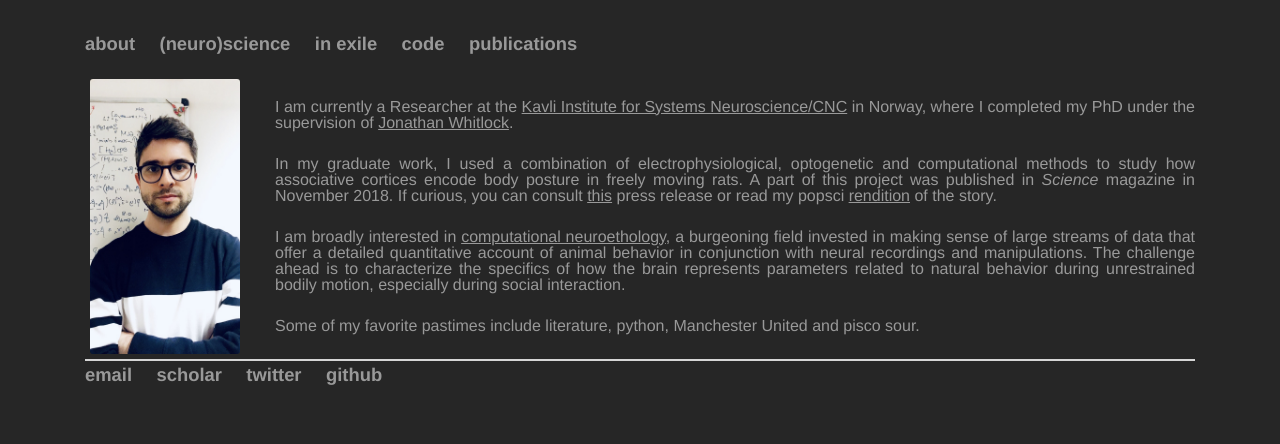
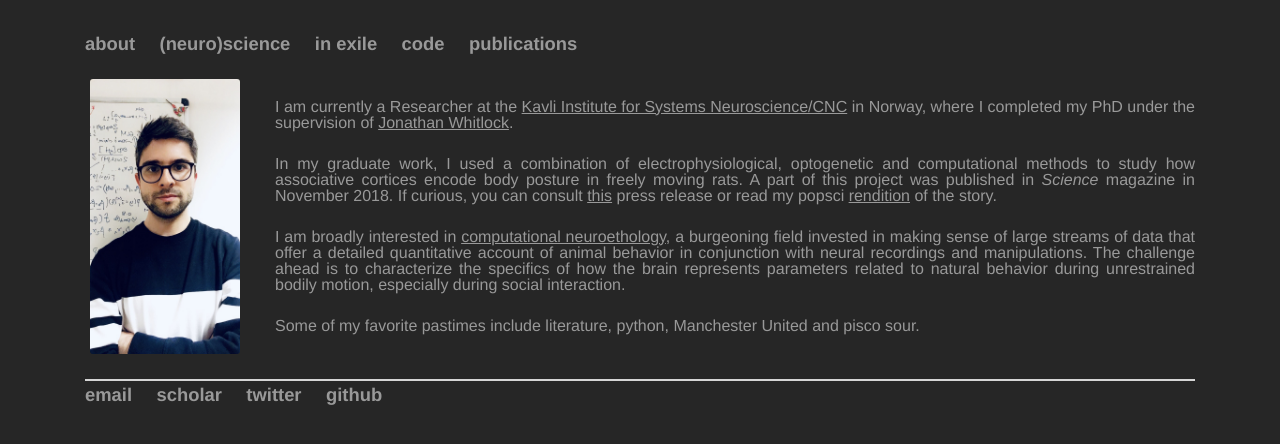
Before and after one commit to bartulem/bartulem.github.io, a Jekyll site: the page built from about/index.html, in a window 1280 px wide. Shown: the top 444 px of the page. Built offline with Jekyll 4.4.1, drawn with Linux system fonts in a browser that asks for light colours.

Commit message:
Update main.css

```diff
--- a/css/main.css
+++ b/css/main.css
@@ -39,7 +39,7 @@ p {
     text-justify: inter-word;
 }
 footer {
-    margin-top: none;
+    margin-top: 20px;
     border-top: 2.25px solid #d5d5d5;
     font-size: 1.0em;
 }
```
